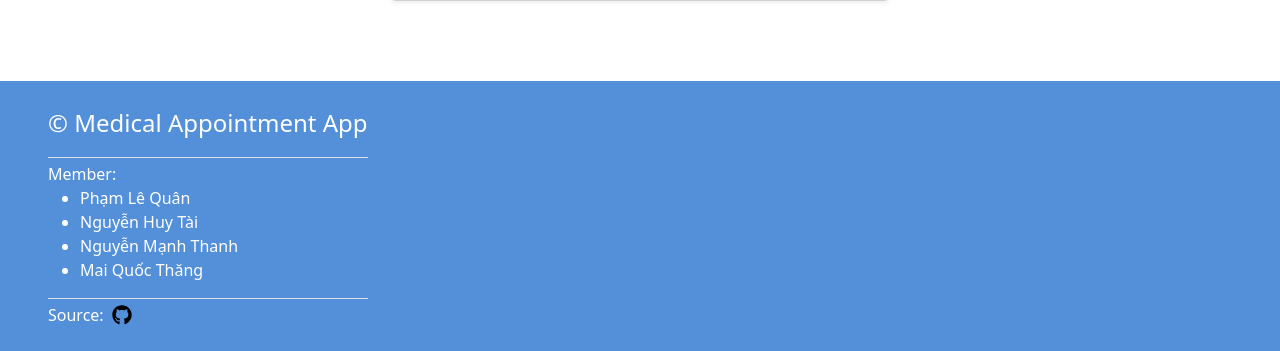
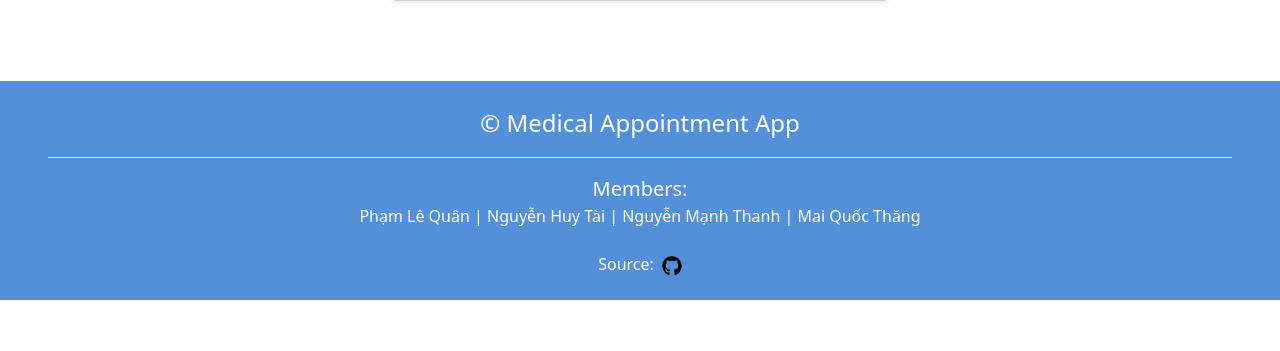
Before and after one commit to yukihim/web-programming-assignment, a PHP site: page / in a window 1280 px wide. Shown: the part 1880-2231 px from the top of the page. After the commit the page ends 2180 px from the top, so only its background shows below. Run offline with PHP 8.4, Linux system fonts and the light colour scheme; data comes from the database, SQL or seed files in the repository.

Commit message:
update footer
update footer

```diff
--- a/components/footer.php
+++ b/components/footer.php
@@ -1,20 +1,22 @@
-<footer class="d-flex justify-content-between px-5 py-4" style="width:100%; background-color:#5390d9; color: white;">
-    <div class="row-gap-1 d-flex flex-column">
-        <p class="w-100 border-bottom pb-3 m-0 fs-4">&copy; Medical Appointment App</p>
-        <div class="d-flex flex-column border-bottom">
-            Member:
-            <ul>
-                <li>Phạm Lê Quân</li>
-                <li>Nguyễn Huy Tài</li>
-                <li>Nguyễn Mạnh Thanh</li>
-                <li>Mai Quốc Thăng</li>
-            </ul>
+<footer class="d-flex justify-content-between align-items-center px-5 py-4" style="width:100%; background-color:#5390d9; color: white;">
+    <div class="d-flex flex-column align-items-center w-100">
+        <div class="d-flex flex-column align-items-center w-100">
+            <p class="text-center w-100 border-bottom pb-3 m-0 fs-4 font-weight-bold">&copy; Medical Appointment App</p>
+            <div class="d-flex flex-column align-items-center mt-3">
+                <span class="fs-5 font-weight-bold">Members:</span>
+                <ul class="list-unstyled text-center mb-0">
+                    <li class="mb-2">Phạm Lê Quân | Nguyễn Huy Tài | Nguyễn Mạnh Thanh | Mai Quốc Thăng</li>
+                </ul>
+            </div>
         </div>
-        <div class="d-flex align-items-center column-gap-2">
+        <div class="d-flex align-items-center column-gap-2 mt-3">
             Source:
-            <svg width="20px" height="20px" xmlns="http://www.w3.org/2000/svg" viewBox="0 0 496 512"><path d="M165.9 397.4c0 2-2.3 3.6-5.2 3.6-3.3 .3-5.6-1.3-5.6-3.6 0-2 2.3-3.6 5.2-3.6 3-.3 5.6 1.3 5.6 3.6zm-31.1-4.5c-.7 2 1.3 4.3 4.3 4.9 2.6 1 5.6 0 6.2-2s-1.3-4.3-4.3-5.2c-2.6-.7-5.5 .3-6.2 2.3zm44.2-1.7c-2.9 .7-4.9 2.6-4.6 4.9 .3 2 2.9 3.3 5.9 2.6 2.9-.7 4.9-2.6 4.6-4.6-.3-1.9-3-3.2-5.9-2.9zM244.8 8C106.1 8 0 113.3 0 252c0 110.9 69.8 205.8 169.5 239.2 12.8 2.3 17.3-5.6 17.3-12.1 0-6.2-.3-40.4-.3-61.4 0 0-70 15-84.7-29.8 0 0-11.4-29.1-27.8-36.6 0 0-22.9-15.7 1.6-15.4 0 0 24.9 2 38.6 25.8 21.9 38.6 58.6 27.5 72.9 20.9 2.3-16 8.8-27.1 16-33.7-55.9-6.2-112.3-14.3-112.3-110.5 0-27.5 7.6-41.3 23.6-58.9-2.6-6.5-11.1-33.3 2.6-67.9 20.9-6.5 69 27 69 27 20-5.6 41.5-8.5 62.8-8.5s42.8 2.9 62.8 8.5c0 0 48.1-33.6 69-27 13.7 34.7 5.2 61.4 2.6 67.9 16 17.7 25.8 31.5 25.8 58.9 0 96.5-58.9 104.2-114.8 110.5 9.2 7.9 17 22.9 17 46.4 0 33.7-.3 75.4-.3 83.6 0 6.5 4.6 14.4 17.3 12.1C428.2 457.8 496 362.9 496 252 496 113.3 383.5 8 244.8 8zM97.2 352.9c-1.3 1-1 3.3 .7 5.2 1.6 1.6 3.9 2.3 5.2 1 1.3-1 1-3.3-.7-5.2-1.6-1.6-3.9-2.3-5.2-1zm-10.8-8.1c-.7 1.3 .3 2.9 2.3 3.9 1.6 1 3.6 .7 4.3-.7 .7-1.3-.3-2.9-2.3-3.9-2-.6-3.6-.3-4.3 .7zm32.4 35.6c-1.6 1.3-1 4.3 1.3 6.2 2.3 2.3 5.2 2.6 6.5 1 1.3-1.3 .7-4.3-1.3-6.2-2.2-2.3-5.2-2.6-6.5-1zm-11.4-14.7c-1.6 1-1.6 3.6 0 5.9 1.6 2.3 4.3 3.3 5.6 2.3 1.6-1.3 1.6-3.9 0-6.2-1.4-2.3-4-3.3-5.6-2z"/></svg>
+            <a href="https://github.com/yukihim/web-programming-assignment.git" target="_blank">
+                <svg width="20px" height="20px" xmlns="http://www.w3.org/2000/svg" viewBox="0 0 496 512">
+                    <path d="M165.9 397.4c0 2-2.3 3.6-5.2 3.6-3.3 .3-5.6-1.3-5.6-3.6 0-2 2.3-3.6 5.2-3.6 3-.3 5.6 1.3 5.6 3.6zm-31.1-4.5c-.7 2 1.3 4.3 4.3 4.9 2.6 1 5.6 0 6.2-2s-1.3-4.3-4.3-5.2c-2.6-.7-5.5 .3-6.2 2.3zm44.2-1.7c-2.9 .7-4.9 2.6-4.6 4.9 .3 2 2.9 3.3 5.9 2.6 2.9-.7 4.9-2.6 4.6-4.6-.3-1.9-3-3.2-5.9-2.9zM244.8 8C106.1 8 0 113.3 0 252c0 110.9 69.8 205.8 169.5 239.2 12.8 2.3 17.3-5.6 17.3-12.1 0-6.2-.3-40.4-.3-61.4 0 0-70 15-84.7-29.8 0 0-11.4-29.1-27.8-36.6 0 0-22.9-15.7 1.6-15.4 0 0 24.9 2 38.6 25.8 21.9 38.6 58.6 27.5 72.9 20.9 2.3-16 8.8-27.1 16-33.7-55.9-6.2-112.3-14.3-112.3-110.5 0-27.5 7.6-41.3 23.6-58.9-2.6-6.5-11.1-33.3 2.6-67.9 20.9-6.5 69 27 69 27 20-5.6 41.5-8.5 62.8-8.5s42.8 2.9 62.8 8.5c0 0 48.1-33.6 69-27 13.7 34.7 5.2 61.4 2.6 67.9 16 17.7 25.8 31.5 25.8 58.9 0 96.5-58.9 104.2-114.8 110.5 9.2 7.9 17 22.9 17 46.4 0 33.7-.3 75.4-.3 83.6 0 6.5 4.6 14.4 17.3 12.1C428.2 457.8 496 362.9 496 252 496 113.3 383.5 8 244.8 8zM97.2 352.9c-1.3 1-1 3.3 .7 5.2 1.6 1.6 3.9 2.3 5.2 1 1.3-1 1-3.3-.7-5.2-1.6-1.6-3.9-2.3-5.2-1zm-10.8-8.1c-.7 1.3 .3 2.9 2.3 3.9 1.6 1 3.6 .7 4.3-.7 .7-1.3-.3-2.9-2.3-3.9-2-.6-3.6-.3-4.3 .7zm32.4 35.6c-1.6 1.3-1 4.3 1.3 6.2 2.3 2.3 5.2 2.6 6.5 1 1.3-1.3 .7-4.3-1.3-6.2-2.2-2.3-5.2-2.6-6.5-1zm-11.4-14.7c-1.6 1-1.6 3.6 0 5.9 1.6 2.3 4.3 3.3 5.6 2.3 1.6-1.3 1.6-3.9 0-6.2-1.4-2.3-4-3.3-5.6-2z"/>
+                </svg>
+            </a>
         </div>
     </div>
-
     <script src="assets/js/scripts.js"></script>
 </footer>
--- a/pages/home/home.php
+++ b/pages/home/home.php
@@ -195,7 +195,7 @@ if ($_SERVER['REQUEST_METHOD'] == 'POST') {
                     Appointment Booked Successfully. Please check your email for details.
                 </div>
                 <div class="modal-footer">
-                    <button type="button" class="btn btn-primary" data-bs-dismiss="modal" onclick="reloadPage()">OK</button>
+                    <button type="button" class="btn btn-primary" data-bs-dismiss="modal" onclick="window.location.href='index.php?page=home';">OK</button>
                 </div>
             </div>
         </div>
```
